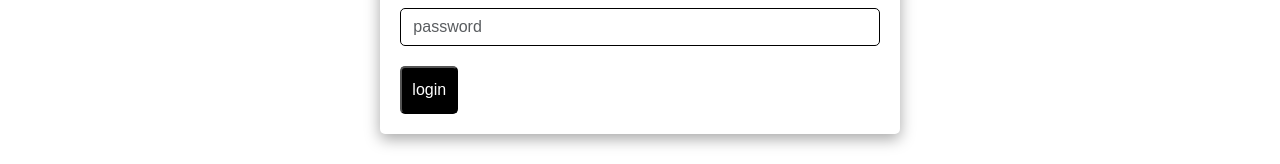
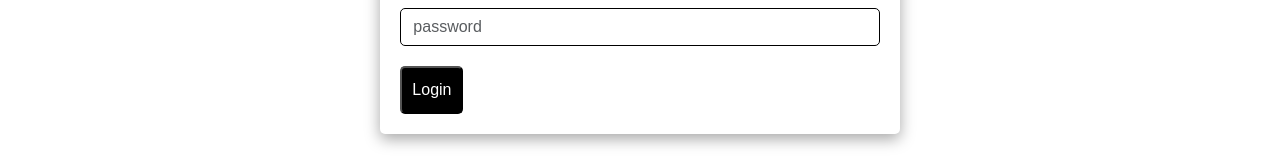
Before and after one commit to kspas060/CSI2132HotelDB, a React (Create React App) app: page /login in a window 1280 px wide. Shown: the part 298-462 px from the top of the page. Built offline with nearby package versions, Linux system fonts and the light colour scheme.

Commit message:
Pushing changes to login

```diff
--- a/src/screens/LoginScreen.js
+++ b/src/screens/LoginScreen.js
@@ -17,10 +17,10 @@ function LoginScreen() {
         .then(response => {
         if (response.data.length != 0) {
             const customer_id = response.data[0].customer_id
-            // window.location.href = `/?customer_id=${customer_id}`;
-            console.log(customer_id)
-            setcustomerID(customer_id)
-            setEmailError("User Exists. Will shortly direct to home page");
+            //console.log(customer_id)
+            window.location.href = `/?customer_id=${customer_id}`;
+            //setcustomerID(customer_id)
+            //setEmailError("User Exists. Will shortly direct to home page");
         } else {
             setEmailError("Invalid email or password");
         }
@@ -43,10 +43,7 @@ function LoginScreen() {
 
 
 
-                    {customerID ? <Link to={'/'} state={{customer_id: customerID}}><button className='btn-secondary'>login</button></Link> :
-                    <Link to={'/login'} ><button className='btn-secondary' onClick={() => login(email, password)}>login</button></Link>
-                    }
-                    {emailError && <div className="alert alert-danger">{emailError}</div>}
+                    <button className='btn-secondary' onClick={() => login(email, password) }>Login</button>
 
 
                 </div>
```
